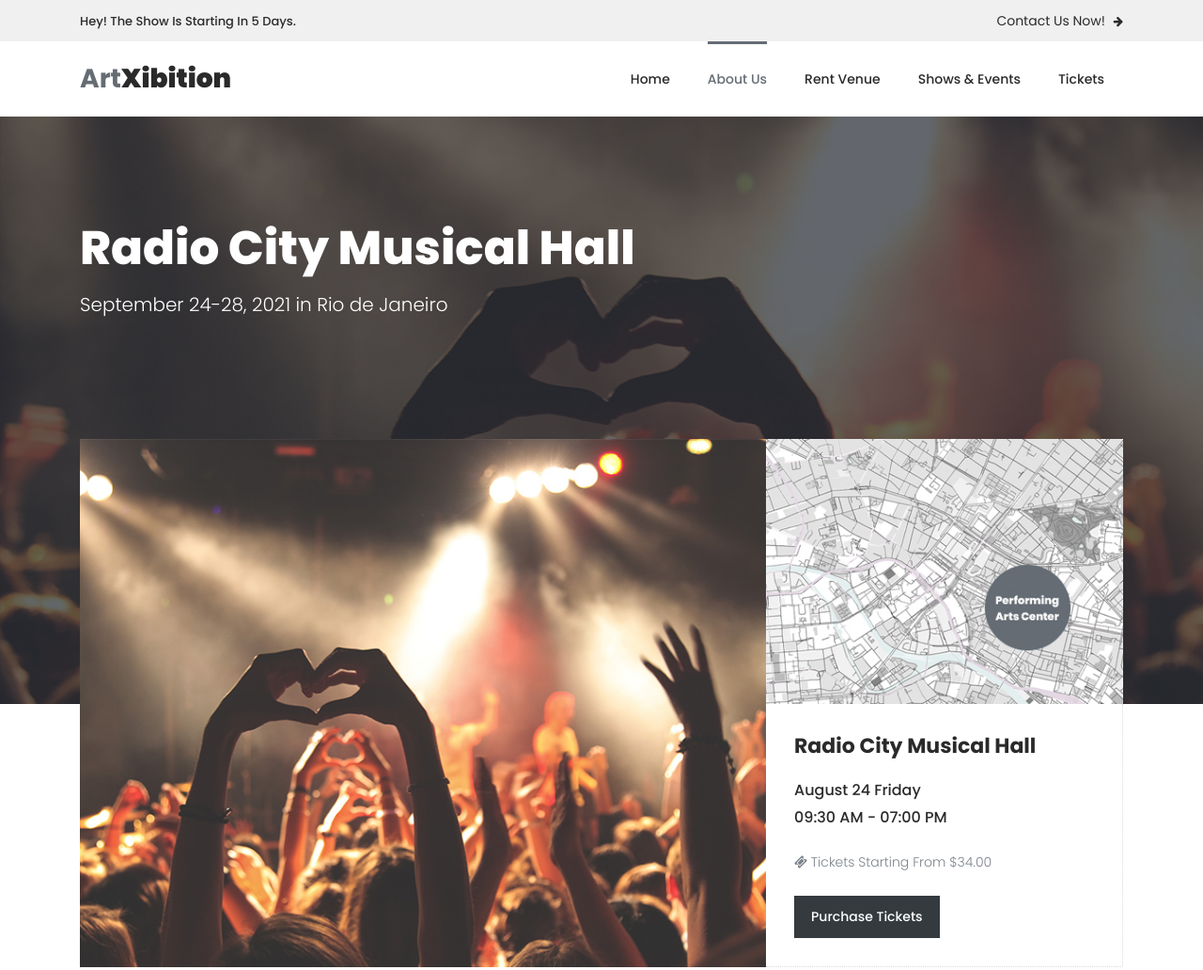
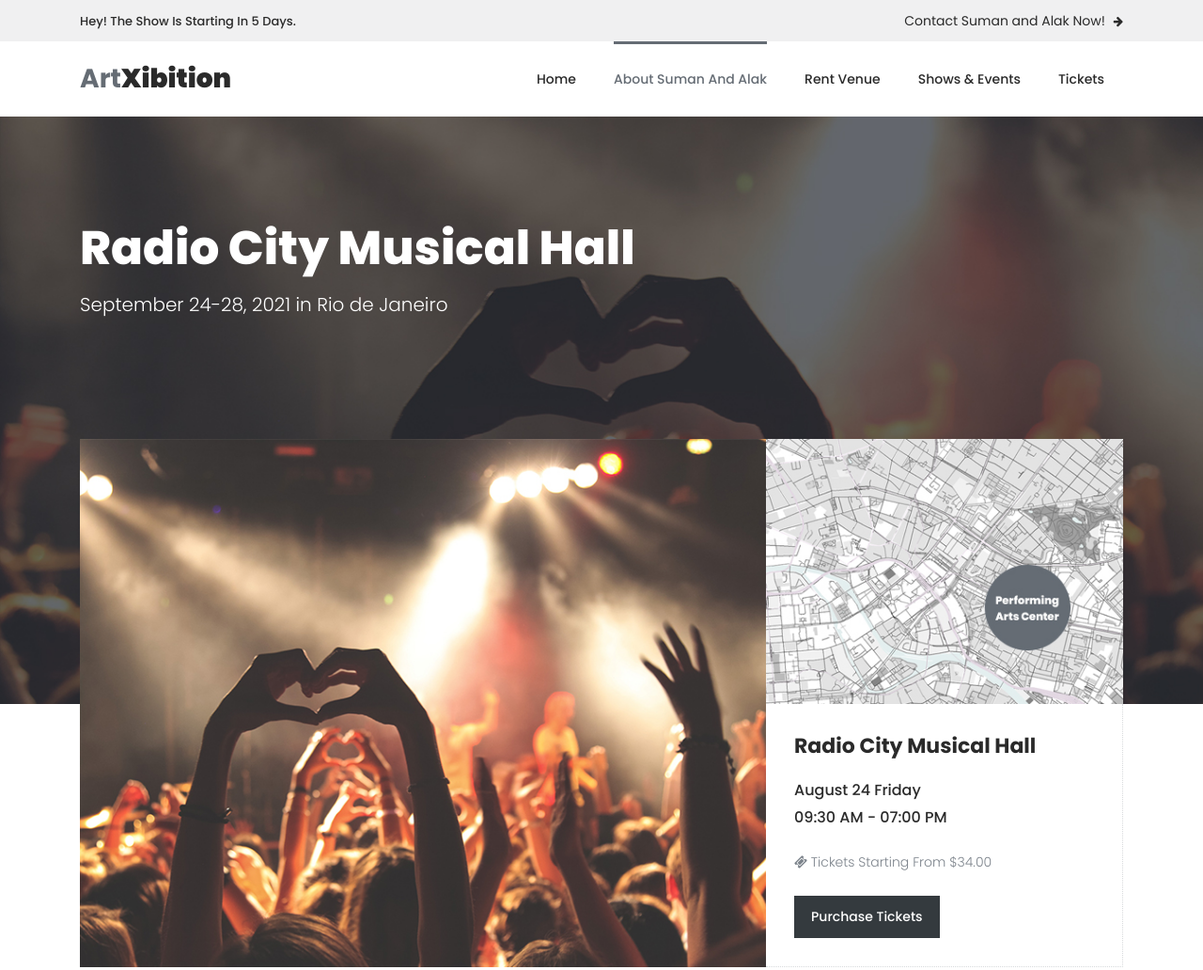
Before and after one commit to alakd1985/ArtExhibition, a plain HTML site: page about.html in a window 1280 px wide. Shown: the top 1032 px of the page at 94% size. Drawn offline with Linux system fonts and the light colour scheme.

Commit message:
This is second commit

```diff
--- a/about.html
+++ b/about.html
@@ -53,7 +53,7 @@ https://www.tooplate.com/view/2125-artxibition
                 </div>
                 <div class="col-lg-6 col-sm-6">
                     <div class="text-button">
-                        <a href="rent-venue.html">Contact Us Now! <i class="fa fa-arrow-right"></i></a>
+                        <a href="rent-venue.html">Contact Suman and Alak  Now! <i class="fa fa-arrow-right"></i></a>
                     </div>
                 </div>
             </div>
@@ -72,7 +72,7 @@ https://www.tooplate.com/view/2125-artxibition
                         <!-- ***** Menu Start ***** -->
                         <ul class="nav">
                             <li><a href="index.html">Home</a></li>
-                            <li><a href="about.html" class="active">About Us</a></li>
+                            <li><a href="about.html" class="active">About Suman and Alak</a></li>
                             <li><a href="rent-venue.html">Rent Venue</a></li>
                             <li><a href="shows-events.html">Shows & Events</a></li>
                             <li><a href="tickets.html">Tickets</a></li>
```
